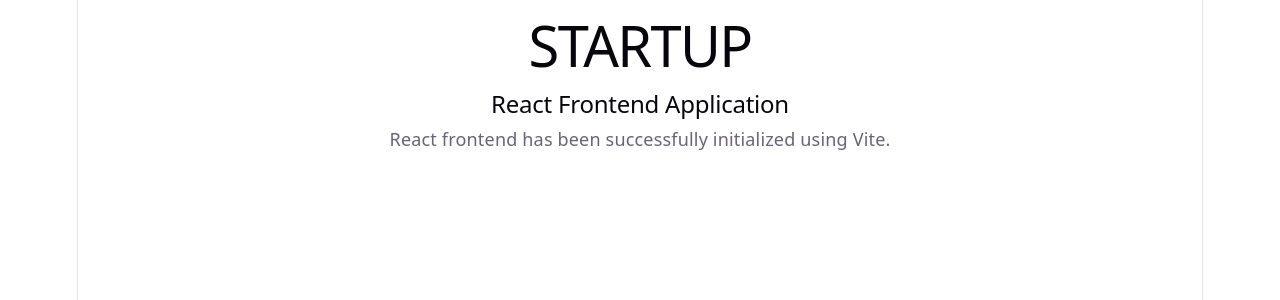
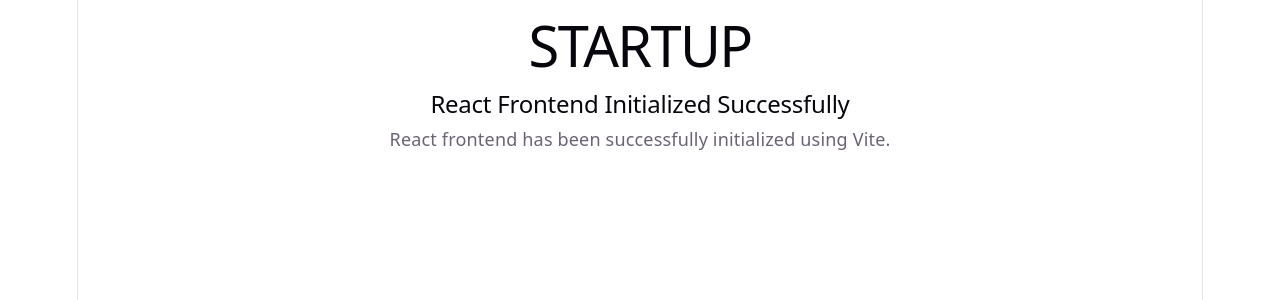
Before and after one commit to vishalvijay-2007/STARTUP, a React (Vite) app in the folder client/: page / in a window 1280 px wide. Shown: the top 300 px of the page. Built offline with nearby package versions, Linux system fonts and the light colour scheme.

Commit message:
Add initial React frontend implementation

```diff
--- a/client/src/App.jsx
+++ b/client/src/App.jsx
@@ -2,7 +2,7 @@
   return (
     <div>
       <h1>STARTUP</h1>
-      <h2>React Frontend Application</h2>
+      <h2>React Frontend Initialized Successfully</h2>
       <p>React frontend has been successfully initialized using Vite.</p>
     </div>
   );
```
